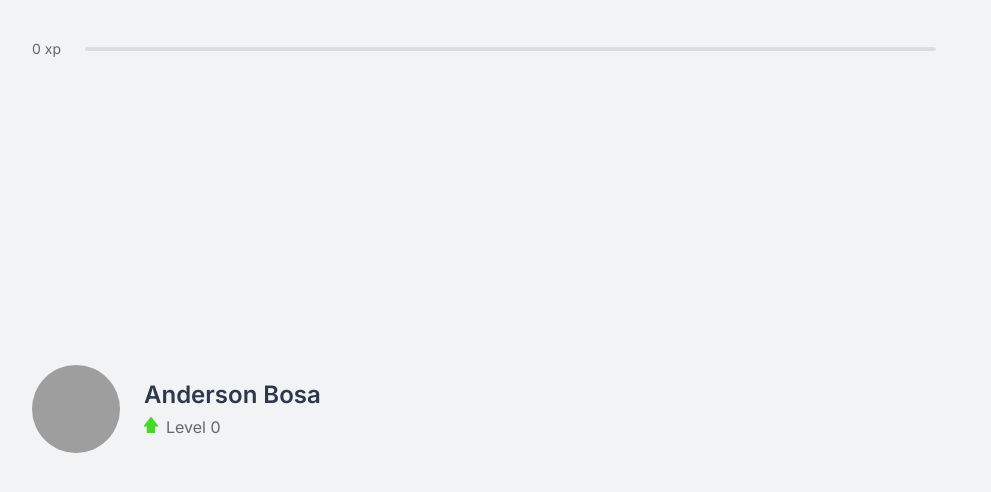
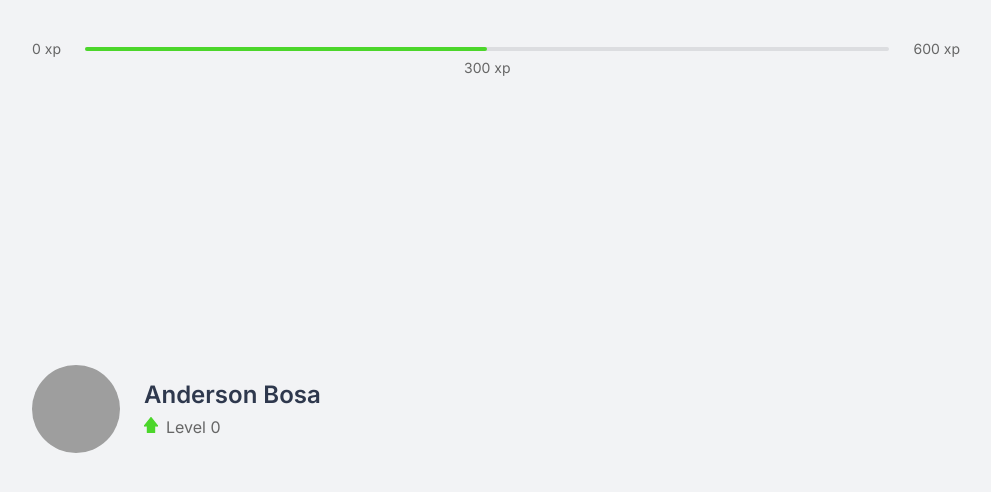
Before and after one commit to andersonbosa/nlw4-moveit, a Next.js app: page / in a window 1280 px wide. Shown: the top 492 px of the page, without its empty margins (144-1135 px from the left). Built offline with nearby package versions, Linux system fonts and the light colour scheme; grey boxes are pictures that could not be loaded.

Commit message:
fix expbar
I wasn't updating

```diff
--- a/src/components/ExperienceBar.tsx
+++ b/src/components/ExperienceBar.tsx
@@ -1,13 +1,27 @@
 import styles from '@/styles/components/ExperienceBar.module.css'
 
+export function ExperienceBar () {
+  const { currentExperience, experienceToNextLevel } = {
+    currentExperience: 300,
+    experienceToNextLevel: 600
+  }
 
-export function ExperienceBar () {
+  const percentToNextLevel = Math.round(currentExperience * 100) / experienceToNextLevel
+
   return (
     <>
       <header className={styles.experienceBar}>
         <span>0 xp</span>
         <div>
+          <div style={{ width: `${percentToNextLevel}%` }} />
+
+          {currentExperience > 0 && (
+            <span className={styles.currentExperience} style={{ left: `${percentToNextLevel}%` }}>
+              {currentExperience} xp
+            </span>
+          )}
         </div>
+        <span>{experienceToNextLevel} xp</span>
       </header>
     </>
   )
```
